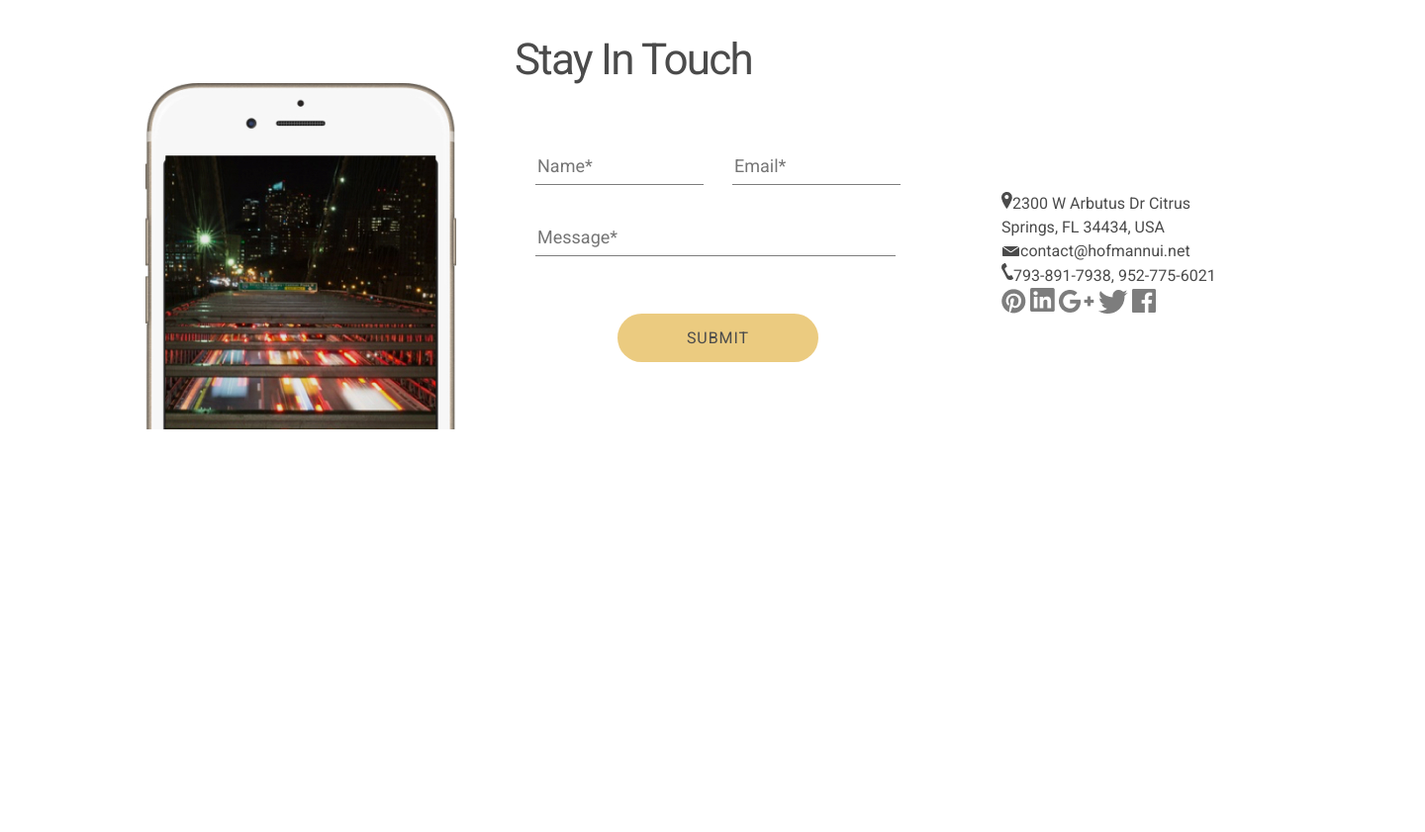
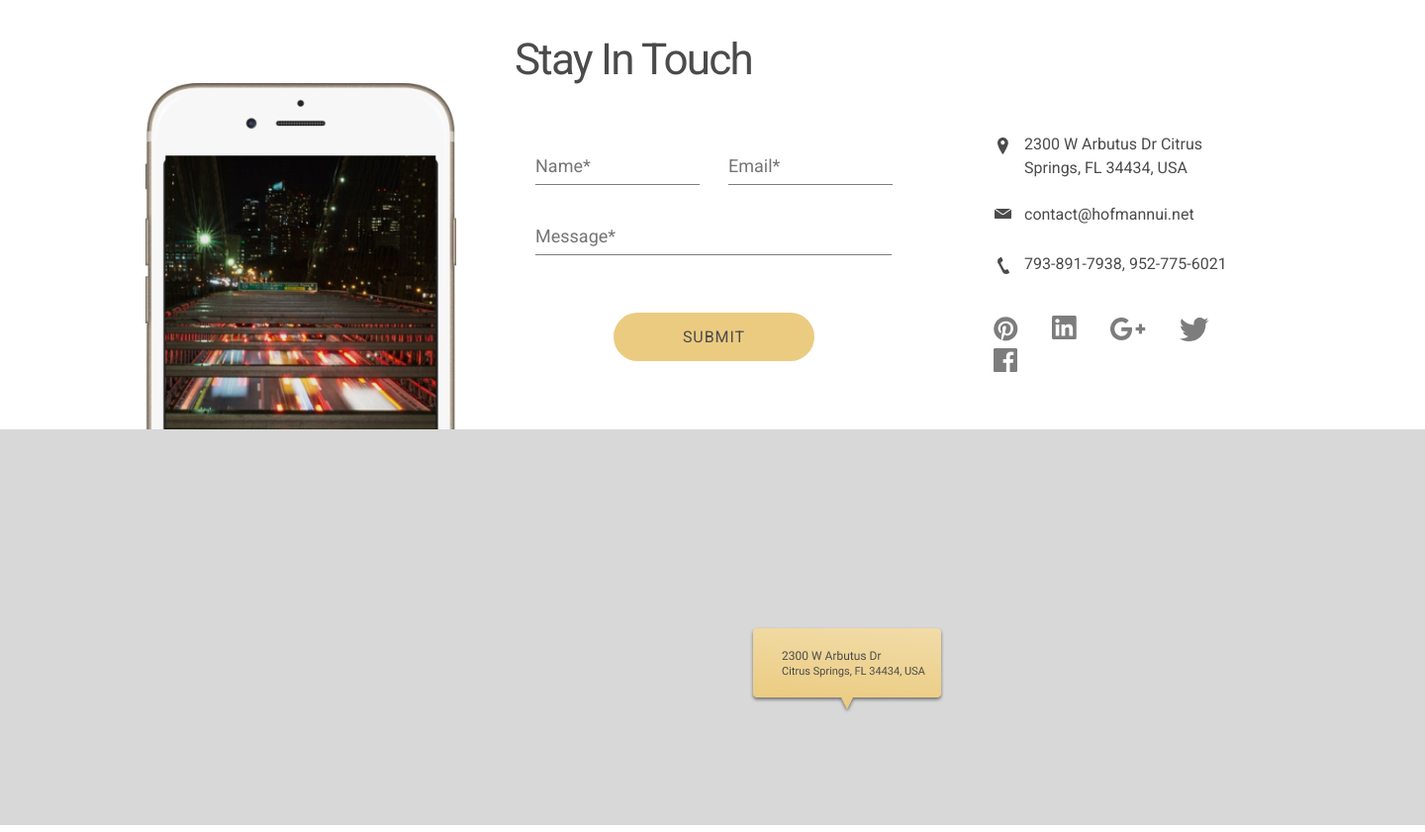
Before and after one commit to ronlechiht/HTML-CSS-Practice1, a website built with Parcel: page src/index.html in a window 1280 px wide. Shown: the part 5940-6781 px from the top of the page at 99% size, 1440 px wide, since content can reach past the window. Built offline with nearby package versions, Linux system fonts and the light colour scheme; files whose address does not match are found by name.

Commit message:
Implement section Contact

```diff
--- a/src/index.html
+++ b/src/index.html
@@ -288,9 +288,9 @@
             <a href="#" class="btn btn-submit">submit</a>
           </form>
           <div class="contact-info">
-            <p><img src="images/location.png" alt="location">2300 W Arbutus Dr Citrus Springs, FL 34434, USA</p>
-            <p><img src="images/mail.png" alt="mail">contact@hofmannui.net</p>
-            <p><img src="images/phone.png" alt="phone">793-891-7938, 952-775-6021</p>
+            <div class="info-location"><div class="icon-container"><img src="images/location.png" alt="location" class="contact-icon"></div><p>2300 W Arbutus Dr Citrus Springs, FL 34434, USA</p></div>
+            <div class="info-mail"><div class="icon-container"><img src="images/mail.png" alt="mail" class="contact-icon"></div><p>contact@hofmannui.net</p></div>
+            <div class="info-phone"><div class="icon-container"><img src="images/phone.png" alt="phone" class="contact-icon"></div><p>793-891-7938, 952-775-6021</p></div>
             <ul class="contact-social">
               <li class="social-item"><a href="#"><img src="images/contact-p.png" alt="p"></a></li>
               <li class="social-item"><a href="#"><img src="images/contact-in.png" alt="in"></a></li>
@@ -300,6 +300,7 @@
             </ul>
           </div>
         </div>
+        <img src="images/map section.png" alt="map" class="contact-map">
       </section>
       <footer class="page-footer"></footer>
     </main>
--- a/src/styles/index.css
+++ b/src/styles/index.css
@@ -33,6 +33,7 @@ a {
 
 input {
   border: none;
+  padding: 0;
 }
 
 .flex-col {
@@ -619,5 +620,44 @@ input {
 
 .contact-info {
   margin-left: 102px;
-  max-width: 25ch;
 }
+
+.info-location,
+.info-mail,
+.info-phone {
+  display: flex;
+  max-width: 30ch;
+}
+
+.info-mail {
+  margin-top: 23px;
+}
+
+.info-phone {
+  margin-top: 26px;
+}
+
+.icon-container {
+  display: flex;
+  justify-content: center;
+  align-items: flex-start;
+  min-width: 19px;
+  margin-right: 12px;
+  padding-top: 5px;
+}
+
+.contact-icon {
+  float: left;
+}
+
+.contact-social {
+  margin-top: 40px;
+}
+
+.contact-social .social-item {
+  margin-right: 30px;
+}
+
+.contact-map {
+  min-height: 400px;
+}
```
Also changed, not shown: src/images/map section.png (added).
